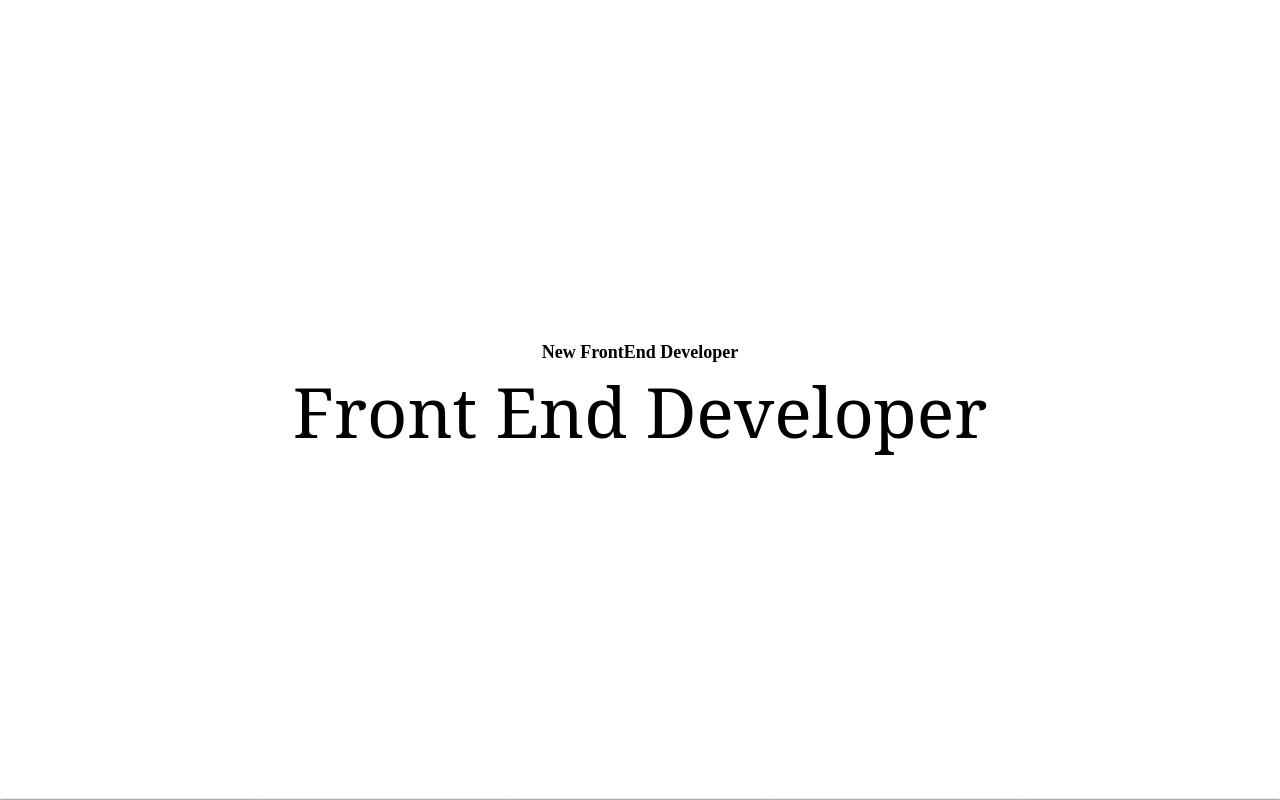
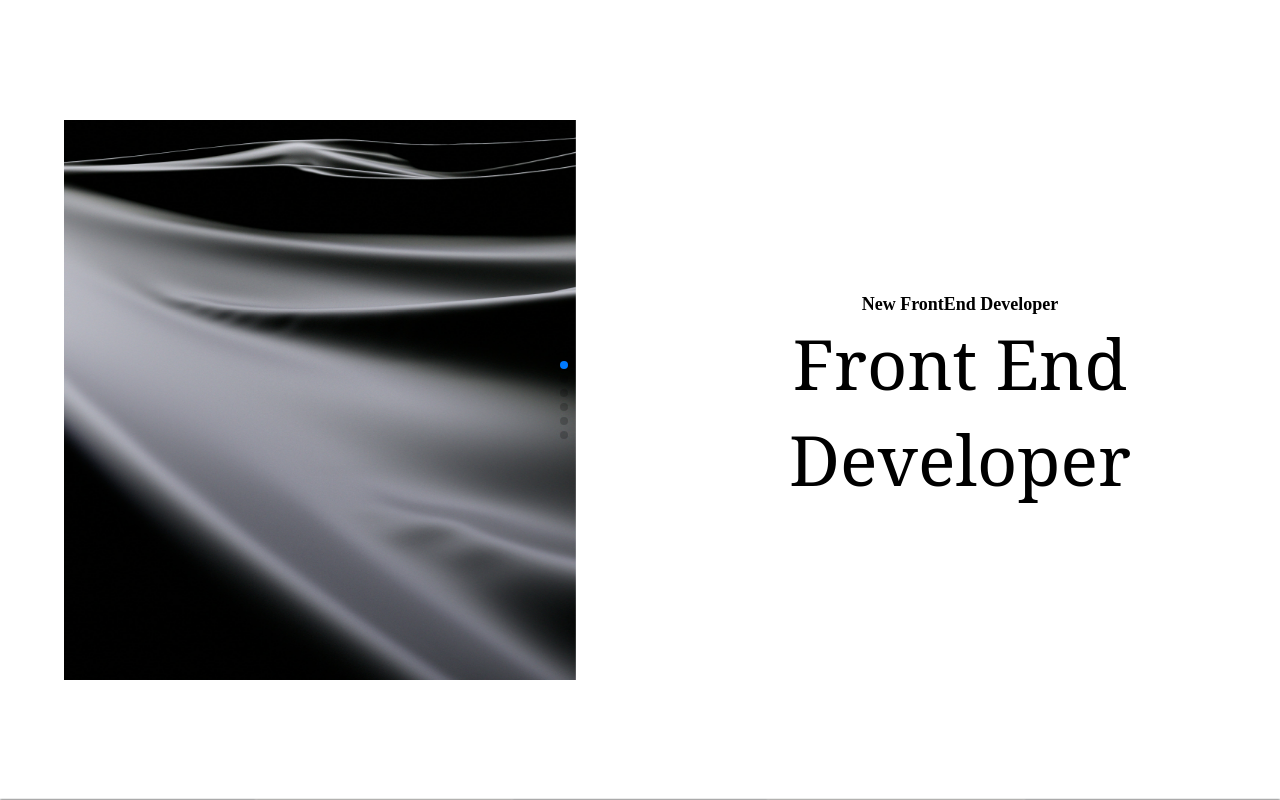
Before and after one commit to helloa1109/Hyukio, a React (Create React App) app: page / in a window 1280 px wide. Built offline with nearby package versions, Linux system fonts and the light colour scheme.

Commit message:
fix:첫번째 섹션 레이아웃 수정,세번째 레이아웃

```diff
--- a/src/Component/FirstSection.js
+++ b/src/Component/FirstSection.js
@@ -6,6 +6,7 @@ import { styled } from 'styled-components';
 import "../App.css";
 import "../style/FirstSection.css";
 import Background from "../img/background.jpg";
+import ThirdSection from './Slide';
 
 gsap.registerPlugin(ScrollTrigger);
 
@@ -56,14 +57,14 @@ function FirstSection() {
         return () => {
           document.body.style.overflow = 'auto';
         }
-        // tl.to(ti2Span, { color: 'white' }, '-=1');
+
     }, []);
 
     console.log("isAni",isAnimationRunning);
 
     return (
         <Container1 className='OneSection' style={{ overflowY: !isAnimationRunning ? 'hidden' : 'scroll'}}>
-            {/* <BackgroundWrapper src={Background} className='BackgroundImg'/> */}
+            <ThirdSection/>
             <Wrapper className='one section'>
                 <Text>
                     <div className='text__inner'>
@@ -99,13 +100,6 @@ const Container1 = styled.div`
     scroll-behavior: smooth;
     scroll-snap-align: center;
     overflow-y: scroll;
-    position: relative;
-    display: flex;
-    align-items: center;
-    justify-content: center;
-`;
-
-const BackgroundWrapper = styled.img`
     display: flex;
     align-items: center;
     justify-content: center;
--- /dev/null
+++ b/src/Component/Slide.js
@@ -0,0 +1,64 @@
+import React, { useState } from 'react';
+import { SlideContainer  } from '../style/SlideStyle';
+import { Swiper, SwiperSlide } from 'swiper/react';
+import { Mousewheel, Pagination } from 'swiper/modules';
+import 'swiper/css';
+import 'swiper/css/pagination';
+import '../style/Slide.css';
+import img1 from "../img/background.jpg";
+import img2 from "../img/hand.jpg";
+import img3 from "../img/post.jpg";
+
+function ThirdSection(props) {
+    const [currentSlide, setCurrentSlide] = useState(0);
+
+    const handleWheel = (event) => {
+        const direction = event.deltaY > 0 ? 1 : -1;
+
+        setCurrentSlide((prevSlide) => {
+            const newSlide = prevSlide + direction;
+            return Math.min(Math.max(newSlide, 0), 8);
+        });
+    };
+
+    return (
+        <SlideContainer>
+            <Swiper
+                direction={'vertical'}
+                slidesPerView={1}
+                spaceBetween={30}
+                mousewheel={true}
+                pagination={{
+                    clickable: true,
+                }}
+                modules={[Mousewheel, Pagination]}
+                className="mySwiper"
+                onSlideChange={(swiper) => setCurrentSlide(swiper.activeIndex)}
+                onWheel={handleWheel}
+            >
+                <SwiperSlide>
+                    <img src={img1} alt='img1'/>
+                </SwiperSlide>
+                <SwiperSlide>
+                    <img src={img2} alt='img1'/>
+                </SwiperSlide>
+                <SwiperSlide>
+                    <img src={img3} alt='img1'/>
+                </SwiperSlide>
+                <SwiperSlide>
+                    <img src={img1} alt='img1'/>
+                </SwiperSlide>
+                <SwiperSlide>
+                    <img src={img2} alt='img1'/>
+                </SwiperSlide>
+                <SwiperSlide>
+                    <img src={img3} alt='img1'/>
+                </SwiperSlide>
+
+            </Swiper>
+            {/* <span>텍스트{currentSlide + 1}</span> */}
+        </SlideContainer>
+    );
+}
+
+export default ThirdSection;
--- a/src/Component/ThirdSection.js
+++ b/src/Component/ThirdSection.js
@@ -1,62 +1,12 @@
-import React, { useState } from 'react';
-import { ThirdContainer } from '../style/ThirdStyle';
-import { Swiper, SwiperSlide } from 'swiper/react';
-import { Mousewheel, Pagination } from 'swiper/modules';
-import 'swiper/css';
-import 'swiper/css/pagination';
-import '../style/Third.css';
-import img1 from "../img/background.jpg";
-import img2 from "../img/hand.jpg";
-import img3 from "../img/post.jpg";
+import React from 'react';
+import { ProjectBox, ThirdContainer } from '../style/ThirdStyle';
 
 function ThirdSection(props) {
-    const [currentSlide, setCurrentSlide] = useState(0);
-
-    const handleWheel = (event) => {
-        const direction = event.deltaY > 0 ? 1 : -1;
-
-        setCurrentSlide((prevSlide) => {
-            const newSlide = prevSlide + direction;
-            return Math.min(Math.max(newSlide, 0), 8);
-        });
-    };
-
     return (
         <ThirdContainer>
-            <Swiper
-                direction={'vertical'}
-                slidesPerView={1}
-                spaceBetween={30}
-                mousewheel={true}
-                pagination={{
-                    clickable: true,
-                }}
-                modules={[Mousewheel, Pagination]}
-                className="mySwiper"
-                onSlideChange={(swiper) => setCurrentSlide(swiper.activeIndex)}
-                onWheel={handleWheel}
-            >
-                <SwiperSlide>
-                    <img src={img1} alt='img1'/>
-                </SwiperSlide>
-                <SwiperSlide>
-                    <img src={img2} alt='img1'/>
-                </SwiperSlide>
-                <SwiperSlide>
-                    <img src={img3} alt='img1'/>
-                </SwiperSlide>
-                <SwiperSlide>
-                    <img src={img1} alt='img1'/>
-                </SwiperSlide>
-                <SwiperSlide>
-                    <img src={img2} alt='img1'/>
-                </SwiperSlide>
-                <SwiperSlide>
-                    <img src={img3} alt='img1'/>
-                </SwiperSlide>
-
-            </Swiper>
-            <span>텍스트{currentSlide + 1}</span>
+            <ProjectBox color="#FEACBF"></ProjectBox>
+            <ProjectBox color="#FEBF5B"></ProjectBox>
+            <ProjectBox color="#A0E57E"></ProjectBox>
         </ThirdContainer>
     );
 }
--- a/src/style/FirstSection.css
+++ b/src/style/FirstSection.css
@@ -28,3 +28,9 @@
 .ti3 {
     margin-top: 5px;
 }
+
+.OneSection {
+    display: flex;
+    align-items: center;
+    justify-content: center;
+}
--- a/src/style/Layout.js
+++ b/src/style/Layout.js
@@ -11,7 +11,7 @@ export const Container = styled.div`
 `;
 
 export const Wrapper = styled.div`
-    width: 100vw;
+    width: 50%;
     height: 100vh;
 `;
 
@@ -28,7 +28,6 @@ export const Navbar = styled.div`
     font-size: 22px;
     font-weight: 600;
 
-
     & span {
         cursor: pointer;
         margin-left: 60px;
--- a/src/style/SecondStyle.js
+++ b/src/style/SecondStyle.js
@@ -35,7 +35,16 @@ export const Object = styled.div`
     .SecondText {
       display: none;
     }
-  }
+
+    &:hover {
+      flex: 0;
+
+    }
+
+    &:not(:hover) {
+      flex: 1;
+    }
+}
 `;
 
 export const HoverImageWrapper = styled.div`
--- a/src/style/Third.css
+++ b/src/style/Slide.css
@@ -1,15 +1,12 @@
 .mySwiper {
-    width: 60%;
-    height: 50%;
-    border: 1px solid red;
+    width: 80%;
+    height: 70%;
 }
 
 .swiper-slide {
     text-align: center;
     font-size: 18px;
     background: #fff;
-
-    /* Center slide text vertically */
     display: flex;
     justify-content: center;
     align-items: center;
--- /dev/null
+++ b/src/style/SlideStyle.js
@@ -0,0 +1,14 @@
+import { styled } from "styled-components";
+
+export const SlideContainer = styled.div`
+    width: 50%;
+    height: 100%;
+    overflow: hidden;
+    scroll-behavior: smooth;
+    overflow-y: scroll;
+    scroll-snap-type: y mandatory;
+    scroll-snap-align: center;
+    display: flex;
+    align-items: center;
+    justify-content: center;
+`;
--- a/src/style/ThirdStyle.js
+++ b/src/style/ThirdStyle.js
@@ -1,14 +1,41 @@
-import { styled } from "styled-components";
+import { styled } from "styled-components"
 
 export const ThirdContainer = styled.div`
-    width: 100vw;
-    height: 100%;
     overflow: hidden;
     scroll-behavior: smooth;
     overflow-y: scroll;
     scroll-snap-type: y mandatory;
     scroll-snap-align: center;
+    width: 100vw;
+    height: 100vh;
     display: flex;
+    justify-content: space-around;
     align-items: center;
-    justify-content: center;
+
+    @media (max-width: 768px) {
+        flex-direction: column;
+        align-items: center;
+        justify-content: space-around;
+    }
+
+    @media (max-width: 1330px) {
+        justify-content: space-evenly;
+    }
 `;
+
+export const ProjectBox = styled.div`
+    width: 440px;
+    height: 440px;
+    border-radius: 400px;
+
+    ${({ color }) => color && `
+        background: radial-gradient(circle, ${color} 0%, transparent 70%);
+    `}
+
+    backdrop-filter: blur(300px);
+
+    @media (max-width: 768px) {
+        width: 50vw;
+        height: 50vw;
+    }
+`;
```
